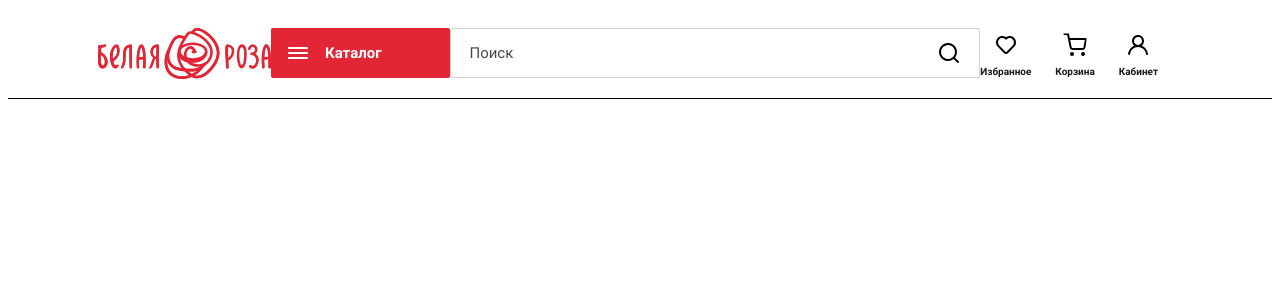
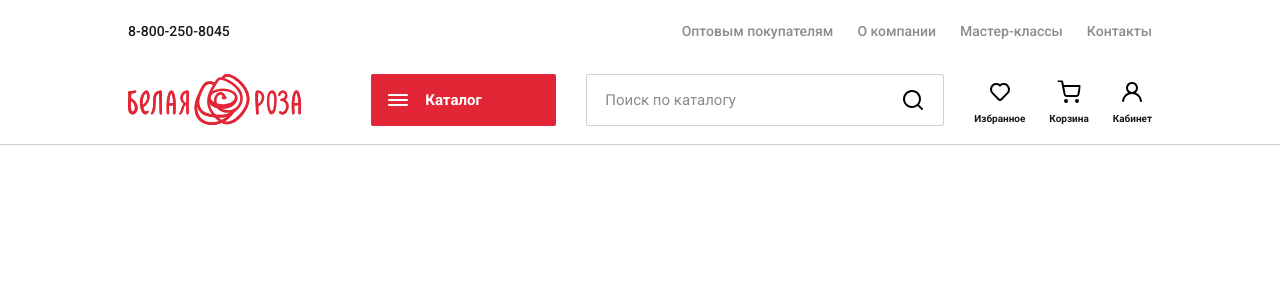
Before and after one commit to mangustc/uni-practice, a React (Vite) app in the folder frontend/: page / in a window 1280 px wide. Shown: the top 300 px of the page. Built offline with nearby package versions, Linux system fonts and the light colour scheme.

Commit message:
edit header

```diff
--- a/frontend/src/components/header.jsx
+++ b/frontend/src/components/header.jsx
@@ -1,8 +1,8 @@
 // import { useContext } from "react";
-import { Link, useNavigate } from "react-router-dom";
+// import { Link, useNavigate } from "react-router-dom";
 
 export default function Header() {
-  const navigate = useNavigate();
+  // const navigate = useNavigate();
   // const { authenticated, setAuthenticated } = useContext(AuthContext);
   // const logout = function () {
   //   requests.PUT_logout().then(() => {
@@ -11,6 +11,16 @@ export default function Header() {
   //   });
   // };
   return (
+    <div className="navigation-container-container">
+      <div className="navigation-info">
+        <span className="nav-info-text">8-800-250-8045</span>
+        <div className="nav-panel-group" style={{ gap: "24px" }}>
+          <span className="nav-info-text-gray"> Оптовым покупателям</span>
+          <span className="nav-info-text-gray">О компании</span>
+          <span className="nav-info-text-gray">Мастер-классы</span>
+          <span className="nav-info-text-gray">Контакты</span>
+        </div>
+      </div>
       <div className="navigation-container">
         {/* <nav
         className="links-container"
@@ -27,6 +37,7 @@ export default function Header() {
         <div>
           <img src="/logo.svg" alt="" />
         </div>
+        <div className="nav-panel-group">
           <div className="catalog-button">
             <img
               src="/menu.svg"
@@ -35,36 +46,58 @@ export default function Header() {
             />
             <p style={{ color: "white", fontWeight: 700 }}>Каталог</p>
           </div>
-      <div className="search" style={{ width: "507px" }}>
-        <p>Поиск</p>
+          <div className="search">
+            <p style={{ color: "var(--text-color-black-main-50)" }}>
+              Поиск по каталогу
+            </p>
             <img src="/search.svg" alt="" />
           </div>
-      <div
-        style={{
-          width: "fit-content",
-          display: "flex",
-          flexDirection: "row",
-          alignItems: "center",
-          justifyContent: "center",
-        }}
+          <div className="nav-panel-icons">
+            <div id="nav-heart" className="nav-panel-icon">
+              <img src="/heart.svg" alt="" />
+              <span
+                style={{ fontWeight: 700, fontSize: "10px", height: "12px" }}
               >
-        <div className="nav-panel-icons">
-          <img src="/heart.svg" alt="" />
-          <span style={{ fontWeight: 700, fontSize: "10px", height: "12px" }}>
                 Избранное
               </span>
             </div>
-        <div className="nav-panel-icons">
+            <div id="nav-cart" className="nav-panel-icon">
               <img src="/shopping-cart.svg" alt="" />
-          <span style={{ fontWeight: 700, fontSize: "10px", height: "12px" }}>
+              <span
+                style={{ fontWeight: 700, fontSize: "10px", height: "12px" }}
+              >
                 Корзина
               </span>
             </div>
-        <div className="nav-panel-icons">
+            <div id="nav-user" className="nav-panel-icon">
               <img src="/user.svg" alt="" />
-          <span style={{ fontWeight: 700, fontSize: "10px", height: "12px" }}>
+              <span
+                style={{
+                  fontWeight: 700,
+                  fontSize: "10px",
+                  height: "12px",
+                }}
+              >
                 Кабинет
               </span>
+            </div>
+            <div
+              id="nav-login"
+              className="nav-panel-icon"
+              style={{ display: "none" }}
+            >
+              <img src="/login.svg" alt="" />
+              <span
+                style={{
+                  fontWeight: 700,
+                  fontSize: "10px",
+                  height: "12px",
+                }}
+              >
+                Вход
+              </span>
+            </div>
+          </div>
         </div>
       </div>
     </div>
--- a/frontend/src/index.css
+++ b/frontend/src/index.css
@@ -5,6 +5,7 @@
   --text-color-h: #1a1a1a;
   --text-color-p: #1a1a1acc;
   --text-color-red-main: #e32636;
+  --text-color-red-main-hover: #b01224;
   --text-color-black-main: #1a1a1a;
   --text-color-black-main-80: #1a1a1acc;
   --text-color-black-main-70: #1a1a1ab3;
@@ -48,6 +49,11 @@
 
   --text-size-p: 15px;
   --text-height-p: 22px;
+}
+
+body {
+  margin: 0;
+  width: 100%;
 }
 
 * {
@@ -106,22 +112,63 @@ p {
   color: var(--text-color-black-main-80);
 }
 
+.navigation-container-container {
+  width: 100vw;
+  display: flex;
+  justify-content: center;
+  flex-direction: column;
+  align-items: center;
+  border-bottom: 1px solid var(--text-color-black-main-20);
+}
+
 .navigation-container {
   height: 50px;
+  min-width: 1440px;
+  max-width: 1440px;
   display: flex;
   overflow: hidden;
   flex-direction: row;
   justify-content: space-between;
   background-color: white;
-  min-width: 132px;
-  border-bottom: 1px solid black;
-  padding: 20px 90px 20px 90px;
+  padding: 20px 0px 20px 0px;
+  margin: 0px 90px 0px 90px;
 }
-/*
-@media (max-width: 320px) {
-  .navigation-container {
-  }
-} */
+
+.navigation-info {
+  height: 34px;
+  min-width: 1440px;
+  max-width: 1440px;
+  display: flex;
+  overflow: hidden;
+  flex-direction: row;
+  justify-content: space-between;
+  background-color: white;
+  margin: 0px 90px 0px 90px;
+  padding-top: 20px;
+}
+
+.nav-info-text {
+  font-size: 14px;
+  font-weight: 500;
+  height: 16px;
+}
+
+.nav-info-text:hover {
+  color: var(--text-color-red-main);
+  cursor: pointer;
+}
+
+.nav-info-text-gray {
+  font-size: 14px;
+  font-weight: 500;
+  height: 16px;
+  color: var(--text-color-black-main-50);
+}
+
+.nav-info-text-gray:hover {
+  color: var(--text-color-red-main);
+  cursor: pointer;
+}
 
 .catalog-button {
   background: var(--text-color-red-main);
@@ -132,8 +179,14 @@ p {
   border-radius: 2px;
 }
 
+.catalog-button:hover {
+  background-color: var(--text-color-red-main-hover);
+  cursor: pointer;
+}
+
 .search {
   border: 1px solid var(--text-color-black-main-20);
+  height: 50px;
   border-radius: 2px;
   display: flex;
   flex-direction: row;
@@ -141,13 +194,74 @@ p {
   justify-content: space-between;
   padding-left: 18px;
   padding-right: 18px;
+  margin-left: 30px;
+  margin-right: 30px;
+  width: 507px;
+}
+
+@media (max-width: 1440px) {
+  .search {
+    width: 320px;
+  }
+
+  .navigation-container {
+    min-width: 1024px;
+    max-width: 1024px;
+    margin: 0px 30px 0px 30px;
+  }
+
+  .navigation-info {
+    min-width: 1024px;
+    max-width: 1024px;
+    margin: 0px 30px 0px 30px;
+  }
+}
+
+@media (max-width: 1024px) {
+  .search {
+    display: none;
+  }
+
+  #nav-cart {
+    display: none;
+  }
+
+  #nav-heart {
+    display: none;
+  }
+
+  .navigation-container {
+    min-width: 768px;
+    max-width: 768px;
+    margin: 0px 24px 0px 24px;
+  }
+
+  .nav-panel-icons {
+    gap: 18px;
+  }
 }
 
 .nav-panel-icons {
+  width: fit-content;
+  display: flex;
+  flex-direction: row;
+  align-items: center;
+  justify-content: center;
+  gap: 24px;
+}
+
+.nav-panel-icon {
   display: flex;
   flex-direction: column;
   justify-content: space-between;
   align-items: center;
   height: 40px;
-  margin-right: 24px;
 }
+
+.nav-panel-group {
+  display: flex;
+  flex-direction: row;
+  align-items: center;
+  justify-content: space-between;
+  height: fit-content;
+}
```
Also changed, not shown: frontend/public/login.svg (added). Lines whose indentation alone changed are shown as unchanged.
